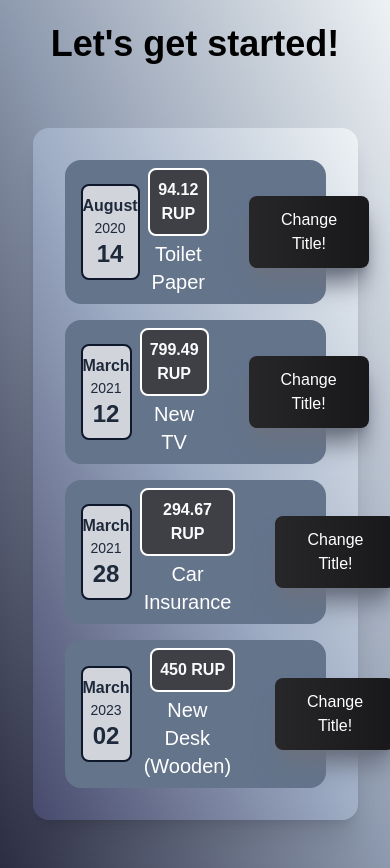
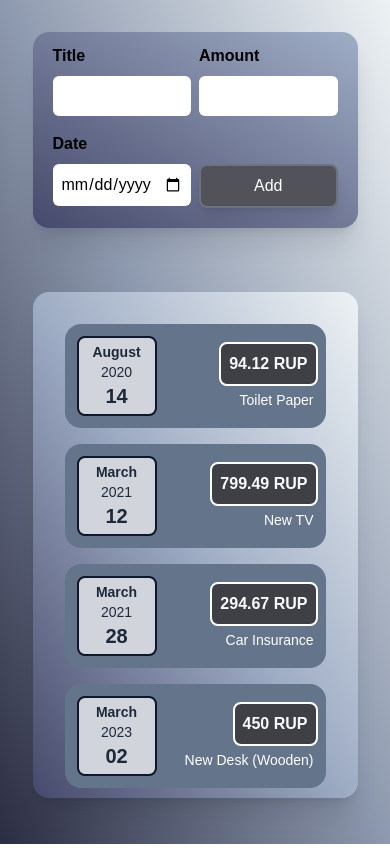
Before and after one commit to AbhishekSingh0901/ReactDevelopment, a React (Create React App) app in the folder 01-react-basics-with-expensetracker/: page / in a window 390 px wide. After the commit the page ends 844 px from the top, so only its background shows below. Built offline with nearby package versions, Linux system fonts and the light colour scheme.

Commit message:
adding form element and listening to user input

```diff
--- a/01-react-basics-with-expensetracker/src/App.js
+++ b/01-react-basics-with-expensetracker/src/App.js
@@ -1,5 +1,6 @@
 import React from "react";
 import Expenses from "./components/Expenses/Expenses";
+import NewExpense from "./components/Expenses/NewExpences/NewExpense";
 
 const App = () => {
   const expenses = [
@@ -24,8 +25,8 @@ const App = () => {
     },
   ];
   return (
-    <div>
-      <h2 className=" text-4xl font-bold mt-6">Let's get started!</h2>
+    <div className="flex flex-col h-screen">
+      <NewExpense />
       <Expenses items={expenses} />
     </div>
   );
--- a/01-react-basics-with-expensetracker/src/components/Expenses/ExpenseDate.js
+++ b/01-react-basics-with-expensetracker/src/components/Expenses/ExpenseDate.js
@@ -6,10 +6,10 @@ const ExpenseDate = (props) => {
   const year = props.date.getFullYear();
 
   return (
-    <div className="flex flex-col w-24 h-24 border-2 border-slate-900 bg-gray-300 text-slate-800 rounded-lg m-2 items-center justify-center">
-      <div className="font-bold test-sm">{month}</div>
+    <div className="flex flex-col md:w-24 md:h-24 h-20 w-20 border-2 border-slate-900 bg-gray-300 text-slate-800 rounded-lg md:m-2 m-1 items-center justify-center">
+      <div className="font-bold text-sm md:text-base">{month}</div>
       <div className="text-sm">{year}</div>
-      <div className=" text-2xl font-bold">{day}</div>
+      <div className=" text-xl md:text-2xl font-bold">{day}</div>
     </div>
   );
 };
--- a/01-react-basics-with-expensetracker/src/components/Expenses/ExpenseItem.js
+++ b/01-react-basics-with-expensetracker/src/components/Expenses/ExpenseItem.js
@@ -1,34 +1,34 @@
-import React, { useState } from "react";
+// import React, { useState } from "react";
 import ExpenseDate from "./ExpenseDate";
 import Card from "../ui/Card";
 
 const ExpenseItem = (props) => {
-  const [title, setTitle] = useState(props.title);
+  // const [title, setTitle] = useState(props.title);
 
-  const clickHandler = () => {
-    setTitle("Updated!");
-    console.log(title);
-  };
+  // const clickHandler = () => {
+  //   setTitle("Updated!");
+  //   console.log(title);
+  // };
   return (
     <Card className="flex justify-between items-center p-2 m-4 bg-slate-500 ">
       <ExpenseDate date={props.date} />
       <div className="flex flex-col-reverse gap-1 items-end justify-start md:flex-row md:items-center md:justify-start md:flex-1">
-        <h2 className=" text-white text-xl flex-1 md:mx-4 mx-1 md:text-2xl">
-          {title}
+        <h2 className=" text-white text-sm flex-1 md:mx-4 mx-1 md:text-2xl text-right md:text-center">
+          {props.title}
         </h2>
         <div
           type="button"
-          className="bg-zinc-700 text-gray-50 font-bold p-2 rounded-lg border-2 border-white md:text-xl md:py-2 md:px-6 hover:cursor-pointer"
+          className="bg-zinc-700 text-gray-50 font-bold p-2 text-base rounded-lg border-2 border-white md:text-xl md:py-2 md:px-6 hover:cursor-pointer"
         >
           {props.amount} RUP
         </div>
       </div>
-      <button
+      {/* <button
         onClick={clickHandler}
         className="px-8 py-3 bg-gradient-to-r from-zinc-800 to-zinc-900 ml-10 mr-4 rounded-lg shadow-xl shadow-gray-500 text-white hover:opacity-70 "
       >
         Change Title!
-      </button>
+      </button> */}
     </Card>
   );
 };
--- a/01-react-basics-with-expensetracker/src/components/Expenses/Expenses.js
+++ b/01-react-basics-with-expensetracker/src/components/Expenses/Expenses.js
@@ -4,7 +4,7 @@ import Card from "../ui/Card";
 
 const Expenses = (props) => {
   return (
-    <Card className="p-4 bg-gradient-to-tr shadow-xl from-[#46496b] via-[#9fadc5] to-[#edf2f4] my-16 mx-auto w-5/6 max-w-6xl  ">
+    <Card className="h-3/5 md:h-4/5 p-4 bg-gradient-to-tr shadow-xl from-[#46496b] via-[#9fadc5] to-[#edf2f4] mt-8 mb-8 mx-auto w-5/6 max-w-6xl overflow-y-scroll scrollbar-hide ">
       <ExpenseItem
         title={props.items[0].title}
         amount={props.items[0].amount}
--- /dev/null
+++ b/01-react-basics-with-expensetracker/src/components/Expenses/NewExpences/ExpenseForm.js
@@ -0,0 +1,63 @@
+import React, { useState } from "react";
+
+const ExpenseForm = () => {
+  const [, setTitle] = useState("");
+  const [, setEnteredAmount] = useState("");
+  const [, setEnteredDate] = useState("");
+  const titleChangeHandler = (event) => {
+    console.log(event.target.value);
+    setTitle(event.target.value);
+  };
+  const amountChangeHandler = (event) => {
+    console.log(event.target.value);
+    setEnteredAmount(event.target.value);
+  };
+  const DateChangeHandler = (event) => {
+    console.log(event.target.value);
+    setEnteredDate(event.target.value);
+  };
+  return (
+    <form>
+      <div className=" grid grid-cols-2 gap-2 mb-4 mx-4 md:mx-10 items-right">
+        <div>
+          <lable className="font-bold block my-2 text-left">Title</lable>
+          <input
+            className="font-inherit p-2 rounded-md w-full"
+            type="text"
+            onChange={titleChangeHandler}
+          />
+        </div>
+        <div>
+          <lable className="font-bold block my-2 text-left">Amount</lable>
+          <input
+            className="font-inherit p-2 rounded-md w-full"
+            type="number"
+            min="0.01"
+            max="100000"
+            onChange={amountChangeHandler}
+          />
+        </div>
+        <div>
+          <lable className="font-bold block my-2 text-left">Date</lable>
+          <input
+            className="font-inherit p-2 rounded-md w-full"
+            type="date"
+            min="2018-01-01"
+            max="2023-12-31"
+            onChange={DateChangeHandler}
+          />
+        </div>
+        <div className="mt-10 w-full">
+          <button
+            type="submit"
+            className="bg-zinc-600 w-full px-8 py-2 text-white rounded-lg border-2 border-gray-500 shadow-lg hover:opacity-60"
+          >
+            Add
+          </button>
+        </div>
+      </div>
+    </form>
+  );
+};
+
+export default ExpenseForm;
--- a/01-react-basics-with-expensetracker/src/components/Expenses/NewExpences/NewExpense.js
+++ b/01-react-basics-with-expensetracker/src/components/Expenses/NewExpences/NewExpense.js
@@ -1,9 +1,12 @@
 import React from "react";
+import ExpenseForm from "./ExpenseForm";
 
 const NewExpense = () => {
   return (
-    <div>
-      <form></form>
+    <div className="md:2/5 md:h-1/5 bg-gradient-to-tr shadow-xl from-[#46496b] to-[#9fadc5]  p-1 md:p-2 my-8 rounded-2xl mx-auto w-5/6 max-w-6xl ">
+      <ExpenseForm />
     </div>
   );
 };
+
+export default NewExpense;
--- a/01-react-basics-with-expensetracker/src/index.css
+++ b/01-react-basics-with-expensetracker/src/index.css
@@ -11,9 +11,20 @@ html {
 }
 
 body {
-  @apply m-0 h-screen bg-gradient-to-tr from-[#2b2d42] via-[#8d99ae] to-[#edf2f4];
+  @apply m-0 h-full bg-gradient-to-tr from-[#2b2d42] via-[#8d99ae] to-[#edf2f4];
 }
 
 div {
   text-align: center;
 }
+
+/* For Webkit-based browsers (Chrome, Safari and Opera) */
+.scrollbar-hide::-webkit-scrollbar {
+  display: none;
+}
+
+/* For IE, Edge and Firefox */
+.scrollbar-hide {
+  -ms-overflow-style: none; /* IE and Edge */
+  scrollbar-width: none; /* Firefox */
+}
```
